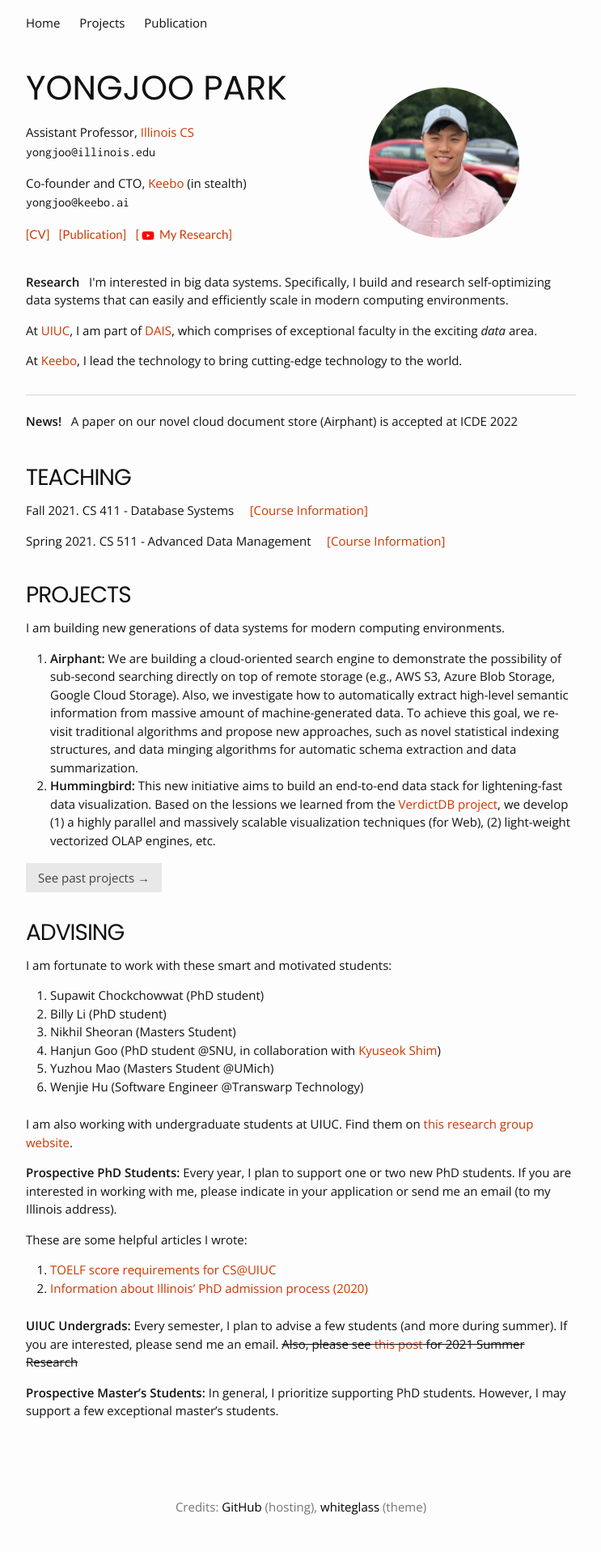
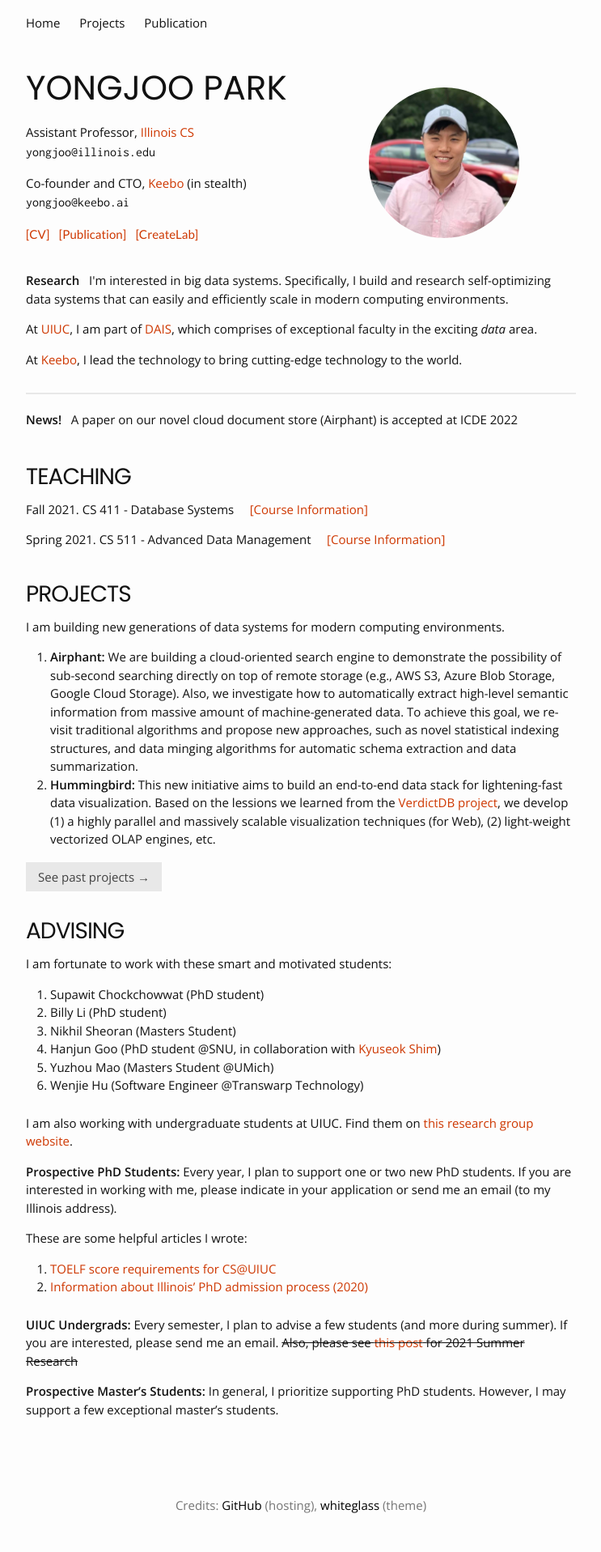
Before and after one commit to pyongjoo/pyongjoo.github.io, a Jekyll site: the page built from index.html, in a window 1280 px wide. Shown: the whole page at 81% size, without its empty margins (268-1011 px from the left). Built offline with Jekyll 4.4.1, drawn with Linux system fonts in a browser that asks for light colours.

Commit message:
Update index.html

```diff
--- a/index.html
+++ b/index.html
@@ -27,7 +27,8 @@
 	        	&nbsp;&nbsp;
 	        	<a href="/publication">[Publication]</a>
 	        	&nbsp;&nbsp;
-	        	<a href="https://youtu.be/KUUO79Wh_xY">[<img src="/resources/youtube_social_circle_white.png" width="22px" style="vertical-align: text-top;"/> My Research]</a>
+			<a href="https://createlab.cs.illinois.edu/">[CreateLab]</a>
+<!-- 	        	<a href="https://youtu.be/KUUO79Wh_xY">[<img src="/resources/youtube_social_circle_white.png" width="22px" style="vertical-align: text-top;"/> My Research]</a> -->
 	        </p>
 	    </div><!--
 	    --><div class="col-md-4 hidden-xs hidden-sm vcenter">
```
